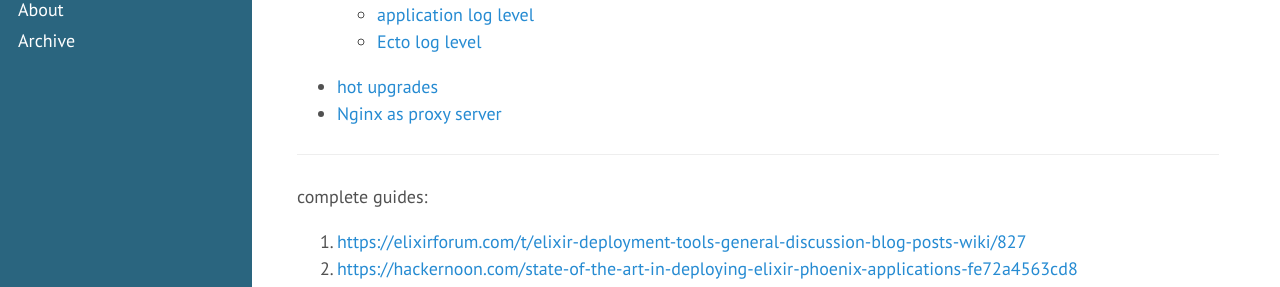
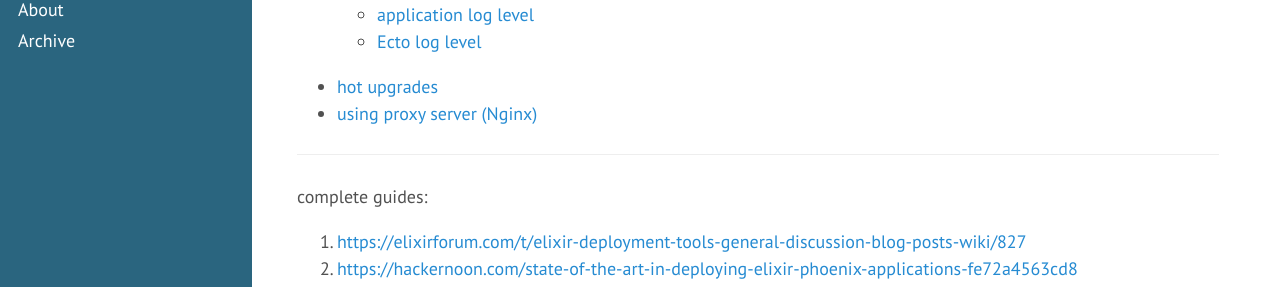
Before and after one commit to tap349/tap349.github.io, a Jekyll site: the page built from _posts/2017-08-02-elixir-deployment.md, in a window 1280 px wide and 900 px high, scrolled down 570 px. Shown: the part 158-445 px from the top of the window. Built offline with Jekyll 4.4.1, drawn with Linux system fonts in a browser that asks for light colours; some of the changed text lies outside the part shown.

Commit message:
update 2017-08-09_14:53:14

```diff
--- a/_posts/2017-08-02-elixir-deployment.md
+++ b/_posts/2017-08-02-elixir-deployment.md
@@ -474,7 +474,7 @@ it's required because some Ecto errors have log level `debug`, say:
 > running stop, extracting the new release tarball over the top of the old,
 > and running start to boot the release.
 
-## Nginx as proxy server
+## using proxy server (Nginx)
 
 1. <https://hexdocs.pm/phoenix/phoenix_behind_proxy.html>
 2. <https://medium.com/@a4word/setting-up-phoenix-elixir-with-nginx-and-letsencrypt-ada9398a9b2c>
```
